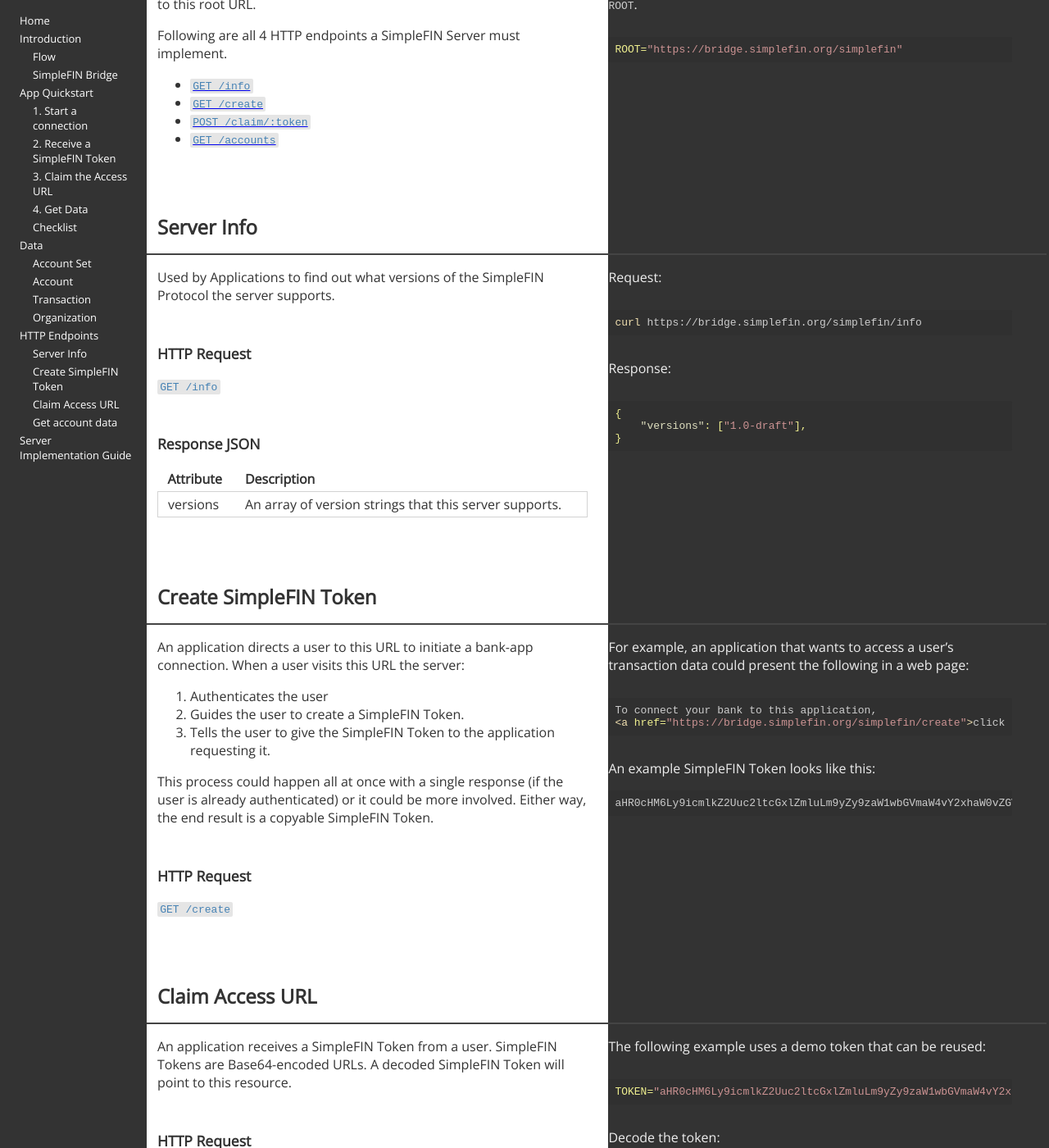
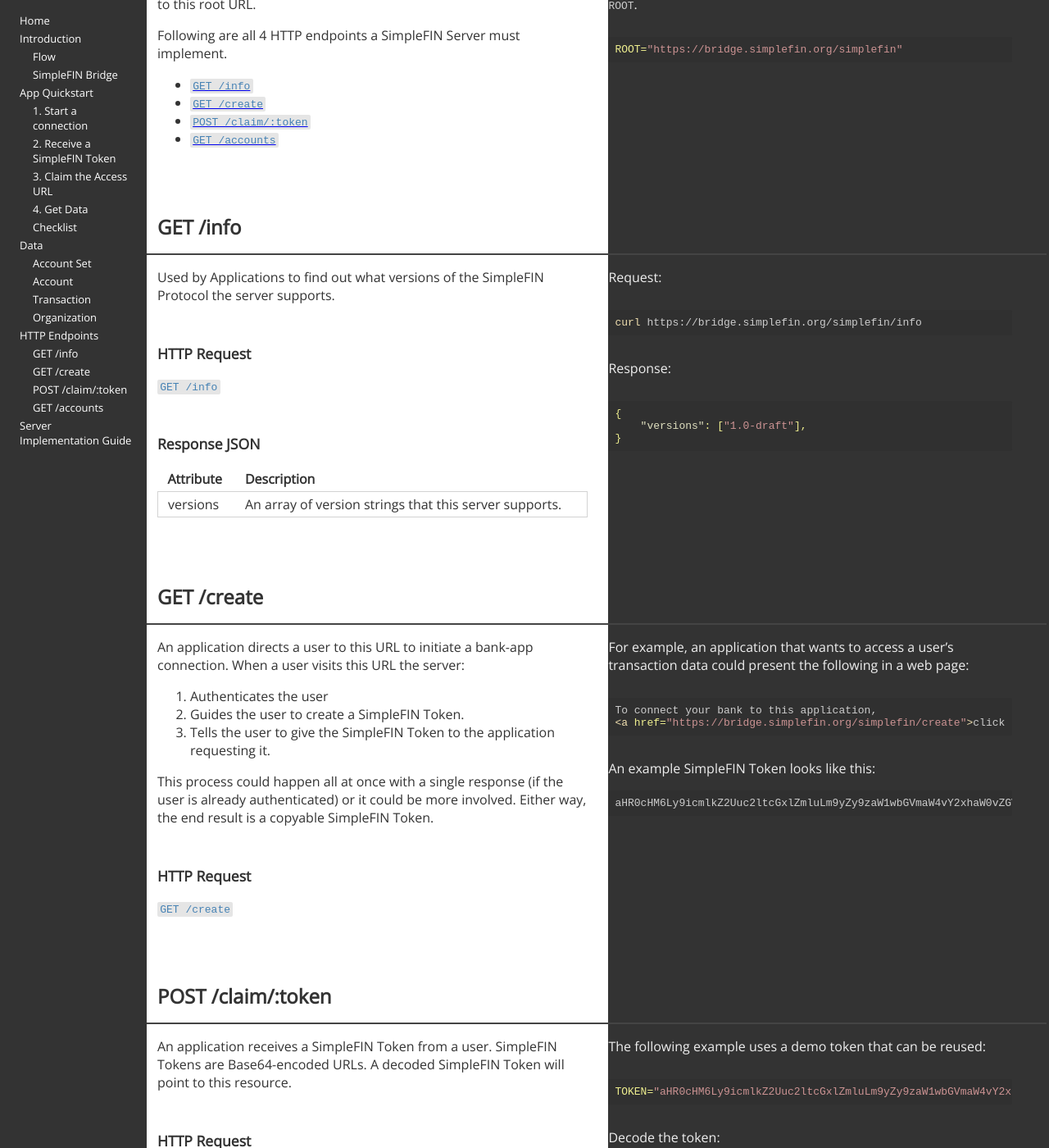
Before and after one commit to simplefin/simplefin.github.com, a Jekyll site: the page protocol.html, which Jekyll copies as it is, in a window 1280 px wide and 1400 px high, scrolled down 9358 px. Shown: the whole window at 82% size. Built offline with Jekyll 4.4.1, drawn with Linux system fonts in a browser that asks for light colours; some of the changed text lies outside the part shown.

Commit message:
Use endpoints as titles

```diff
--- a/protocol.html
+++ b/protocol.html
@@ -74,10 +74,10 @@
 <li><a href="#organization">Organization</a></li>
 </ul></li>
 <li><a href="#http-endpoints">HTTP Endpoints</a><ul>
-<li><a href="#server-info">Server Info</a></li>
-<li><a href="#create-simplefin-token">Create SimpleFIN Token</a></li>
-<li><a href="#claim-access-url">Claim Access URL</a></li>
-<li><a href="#get-account-data">Get account data</a></li>
+<li><a href="#get-info">GET /info</a></li>
+<li><a href="#get-create">GET /create</a></li>
+<li><a href="#post-claimtoken">POST /claim/:token</a></li>
+<li><a href="#get-accounts">GET /accounts</a></li>
 </ul></li>
 <li><a href="#server-implementation-guide">Server Implementation Guide</a></li>
 </ul>
@@ -179,7 +179,7 @@
 <div class="main">
 <p>Issue GET requests to the Access URL’s <code>/accounts</code> resource to get account and transaction information.</p>
 <p>Successful responses will be a JSON <a href="#account-set">Account Set</a>.</p>
-<p>See <a href="#get-account-data">Get account data</a> for more information.</p>
+<p>See <a href="#get-accounts">GET /accounts</a> for more information.</p>
 </div>
 <div class="example">
 <p>Request:</p>
@@ -550,10 +550,10 @@
 <p>A SimpleFIN Server has a root URL. All the resources below are relative to this root URL.</p>
 <p>Following are all 4 HTTP endpoints a SimpleFIN Server must implement.</p>
 <ul>
-<li><a href="#server-info"><code>GET /info</code></a></li>
-<li><a href="#create-simplefin-token"><code>GET /create</code></a></li>
-<li><a href="#claim-access-url"><code>POST /claim/:token</code></a></li>
-<li><a href="#get-account-data"><code>GET /accounts</code></a></li>
+<li><a href="#get-info"><code>GET /info</code></a></li>
+<li><a href="#get-create"><code>GET /create</code></a></li>
+<li><a href="#post-claimtoken"><code>POST /claim/:token</code></a></li>
+<li><a href="#get-accounts"><code>GET /accounts</code></a></li>
 </ul>
 </div>
 <div class="example">
@@ -561,7 +561,7 @@
 <div class="sourceCode"><pre class="sourceCode bash"><code class="sourceCode bash"><span class="ot">ROOT=</span><span class="st">&quot;https://bridge.simplefin.org/simplefin&quot;</span></code></pre></div>
 </div>
 </section>
-<h2 id="server-info">Server Info</h2>
+<h2 id="get-info">GET /info</h2>
 <section>
 <div class="main">
 <p>Used by Applications to find out what versions of the SimpleFIN Protocol the server supports.</p>
@@ -592,7 +592,7 @@
 <span class="fu">}</span></code></pre></div>
 </div>
 </section>
-<h2 id="create-simplefin-token">Create SimpleFIN Token</h2>
+<h2 id="get-create">GET /create</h2>
 <section>
 <div class="main">
 <p>An application directs a user to this URL to initiate a bank-app connection. When a user visits this URL the server:</p>
@@ -613,7 +613,7 @@
 <pre><code>aHR0cHM6Ly9icmlkZ2Uuc2ltcGxlZmluLm9yZy9zaW1wbGVmaW4vY2xhaW0vZGVtbw==</code></pre>
 </div>
 </section>
-<h2 id="claim-access-url">Claim Access URL</h2>
+<h2 id="post-claimtoken">POST /claim/:token</h2>
 <section>
 <div class="main">
 <p>An application receives a SimpleFIN Token from a user. SimpleFIN Tokens are Base64-encoded URLs. A decoded SimpleFIN Token will point to this resource.</p>
@@ -665,7 +665,7 @@
 <span class="co"># https://demo:demo@bridge.simplefin.org/simplefin</span></code></pre></div>
 </div>
 </section>
-<h2 id="get-account-data">Get account data</h2>
+<h2 id="get-accounts">GET /accounts</h2>
 <section>
 <div class="main">
 <p>Retrieve account and transaction data.</p>
@@ -693,7 +693,7 @@
 </tbody>
 </table>
 <h3 id="authentication">Authentication</h3>
-<p>HTTP Basic Authentication using credentials obtained from the <a href="#claim-access-url">Claim Access URL</a> endpoint are used.</p>
+<p>HTTP Basic Authentication using credentials obtained from the <a href="#post-claimtoken">POST /claim/:token</a> endpoint are used.</p>
 <h3 id="successful-response">Successful response</h3>
 <p>A successful response will be a JSON <a href="#account-set">Account Set</a>.</p>
 <h3 id="responses-1">Responses</h3>
```
Also changed, not shown: protocol.md (+10 -10 lines).
